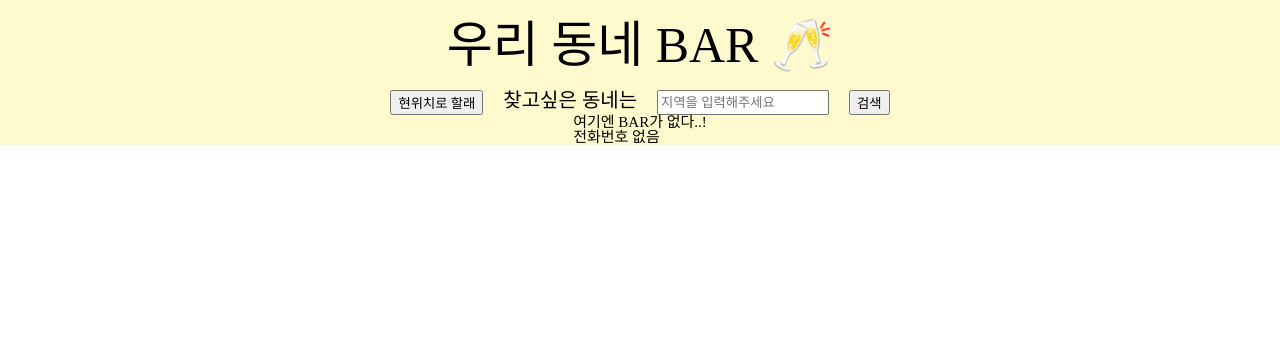
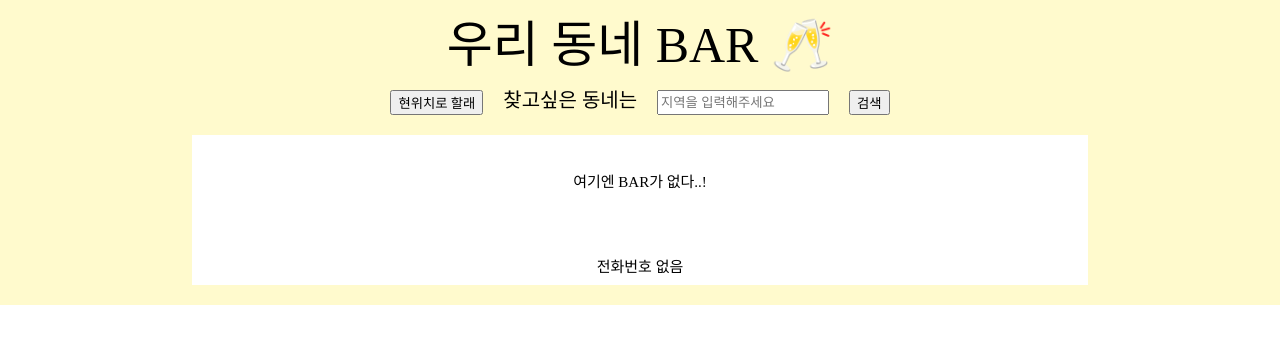
Before and after one commit to THE-SOPT-WEB/seoHyeEun, a React (Vite) app in the folder week4/: page / in a window 1280 px wide. Shown: the top 344 px of the page. Built offline with nearby package versions, Linux system fonts and the light colour scheme; a web font is replaced by a local one.

Commit message:
feat: 기능구현 완

```diff
--- a/week4/src/components/ResultSection.jsx
+++ b/week4/src/components/ResultSection.jsx
@@ -11,7 +11,7 @@ function ResultSection(props) {
   return results.map(result => (
     <StoreArticle
       key={result.id}
-      placeUrl={result.place.url}
+      placeUrl={result.place_url}
       placeName={result.place_name}
       roadAddressName={result.road_address_name}
       distance={result.distance}
--- a/week4/src/components/StoreArticle/Skeleton.jsx
+++ b/week4/src/components/StoreArticle/Skeleton.jsx
@@ -1,5 +1,14 @@
-const Skeleton = () => {
-  return <div>Loading</div>;
+import React from 'react';
+import { StyledRoot, StoreName, StoreAddress, StorePhoneNumber } from './articleStyle';
+
+const StoreArticle = () => {
+  return (
+    <StyledRoot className="skeleton">
+      <StoreName className="skeleton" />
+      <StoreAddress className="skeleton" />
+      <StorePhoneNumber className="skeleton" />
+    </StyledRoot>
+  );
 };
 
-export default Skeleton;
+export default StoreArticle;
--- a/week4/src/components/StoreArticle/StoreArticle.jsx
+++ b/week4/src/components/StoreArticle/StoreArticle.jsx
@@ -1,5 +1,5 @@
 import React from 'react';
-import styled from 'styled-components';
+import { StyledRoot, StoreName, StoreAddress, StorePhoneNumber } from './articleStyle';
 
 const StoreArticle = props => {
   return (
@@ -14,11 +14,3 @@ const StoreArticle = props => {
 };
 
 export default StoreArticle;
-
-const StyledRoot = styled.article`
-  font-size: 1.5rem;
-`;
-
-const StoreName = styled.a``;
-const StoreAddress = styled.p``;
-const StorePhoneNumber = styled.p``;
--- /dev/null
+++ b/week4/src/components/StoreArticle/articleStyle.jsx
@@ -0,0 +1,52 @@
+import styled, { keyframes } from 'styled-components';
+import { flexColumnCenter } from '../../mixxin';
+
+const loading = keyframes`
+0% {
+    transform: translateX(0);
+    }
+50%,
+100% {
+    transform: translateX(46rem);
+    }
+`;
+
+export const StyledRoot = styled.article`
+  ${flexColumnCenter}
+  width: 70%;
+  height: auto;
+  background-color: white;
+  background-repeat: no-repeat;
+  font-size: 1.5rem;
+  margin: 2rem 0;
+
+  .skeleton::before {
+    content: '';
+    position: absolute;
+    width: 100%;
+    height: 100%;
+    top: 0;
+    left: 0;
+  }
+
+  .skeleton {
+    width: 30%;
+    height: 3rem;
+    position: relative;
+    overflow: hidden;
+    background-color: gray;
+  }
+`;
+
+export const StoreName = styled.a`
+  padding: 4rem;
+  text-decoration: none;
+`;
+
+export const StoreAddress = styled.p`
+  padding: 1rem;
+`;
+
+export const StorePhoneNumber = styled.p`
+  padding: 1rem;
+`;
```
